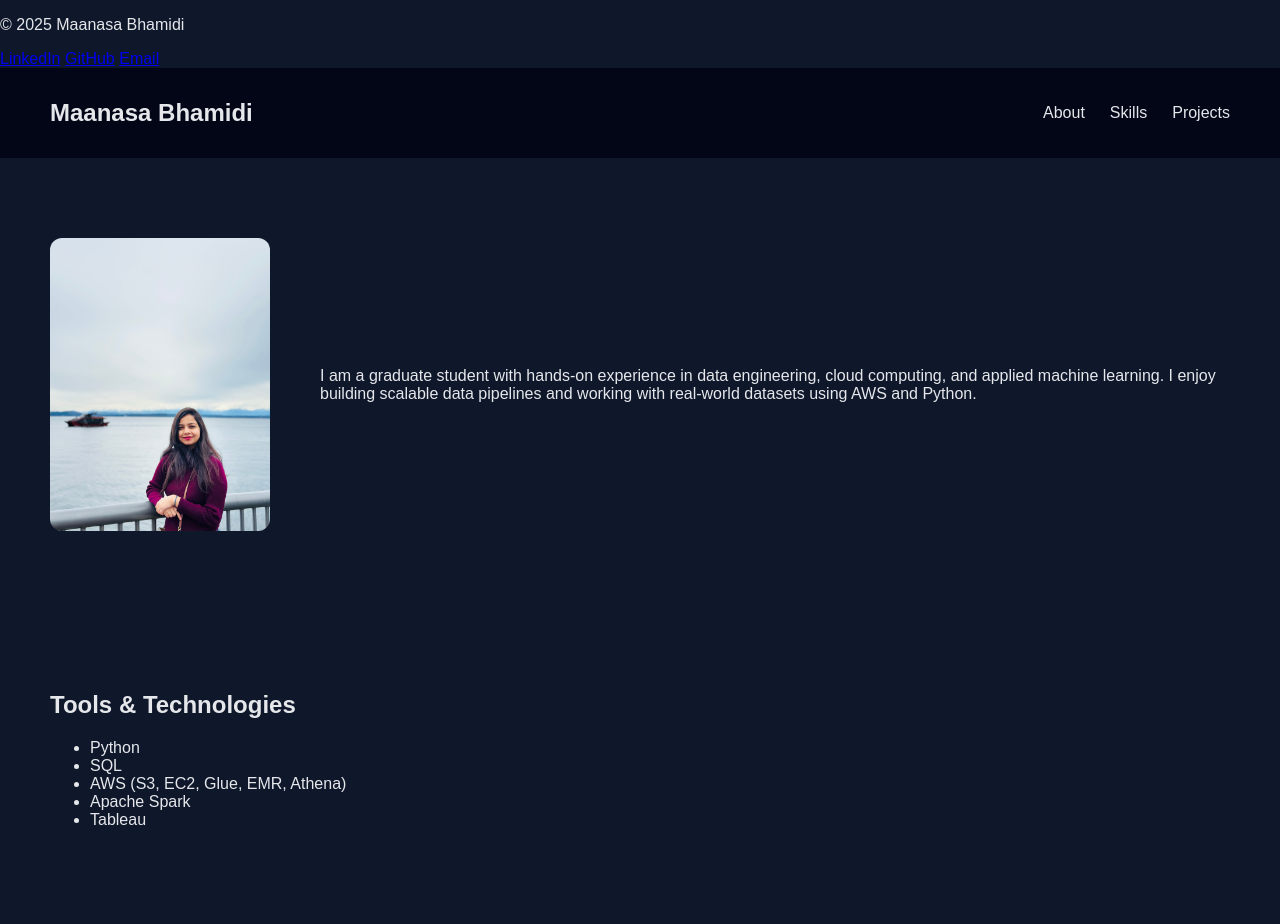
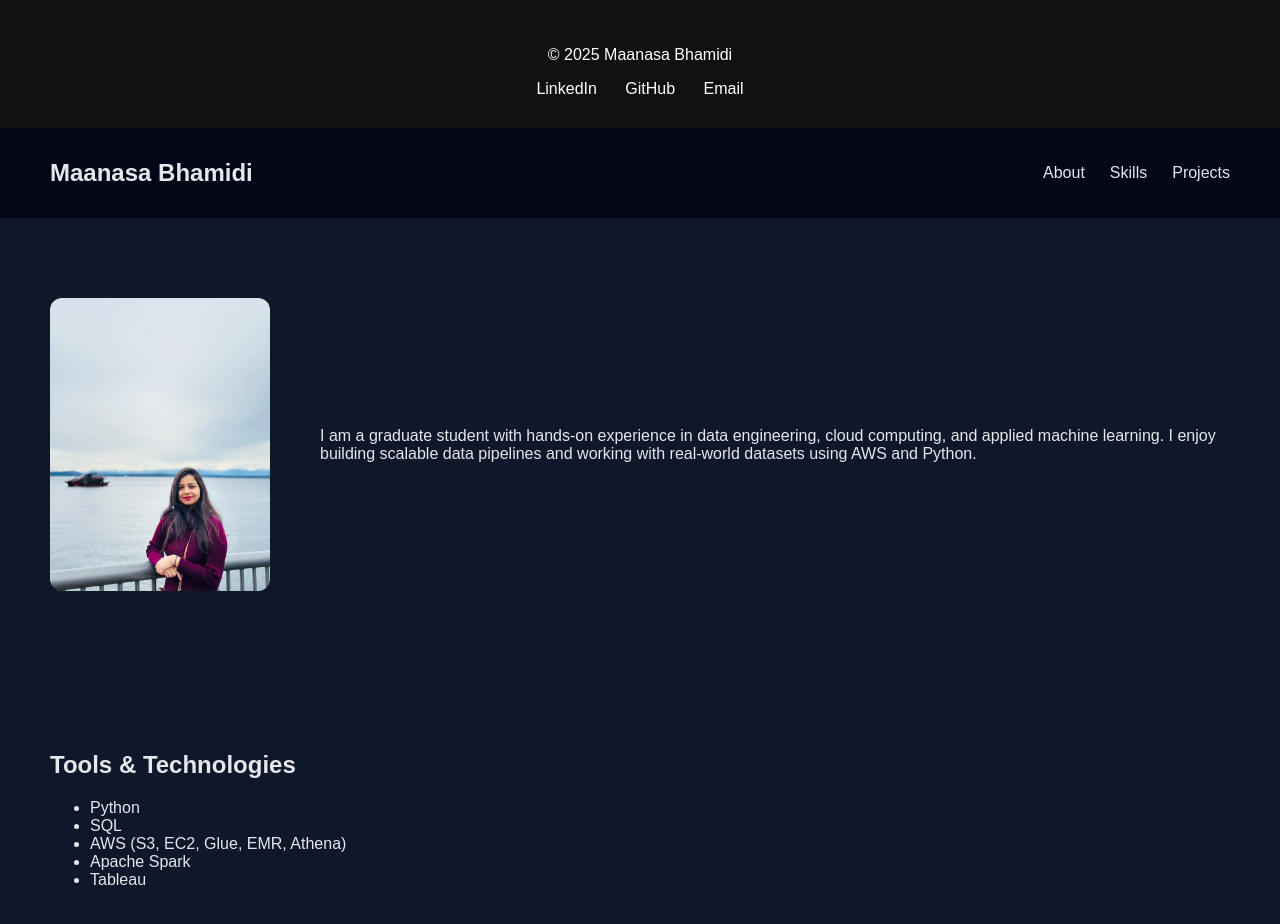
Before and after one commit to maanasa-bhamidi/maanasa-bhamidi.github.io, a plain HTML site: page index.html in a window 1280 px wide. Drawn offline with Linux system fonts and the light colour scheme.

Commit message:
Update style.css

```diff
--- a/css/style.css
+++ b/css/style.css
@@ -48,3 +48,20 @@ section {
 h2 {
   margin-bottom: 20px;
 }
+footer {
+  background: #111;
+  color: white;
+  text-align: center;
+  padding: 30px;
+}
+
+.socials {
+  margin-top: 15px;
+}
+
+.socials a {
+  color: white;
+  margin: 0 12px;
+  text-decoration: none;
+  font-weight: 500;
+}
```
